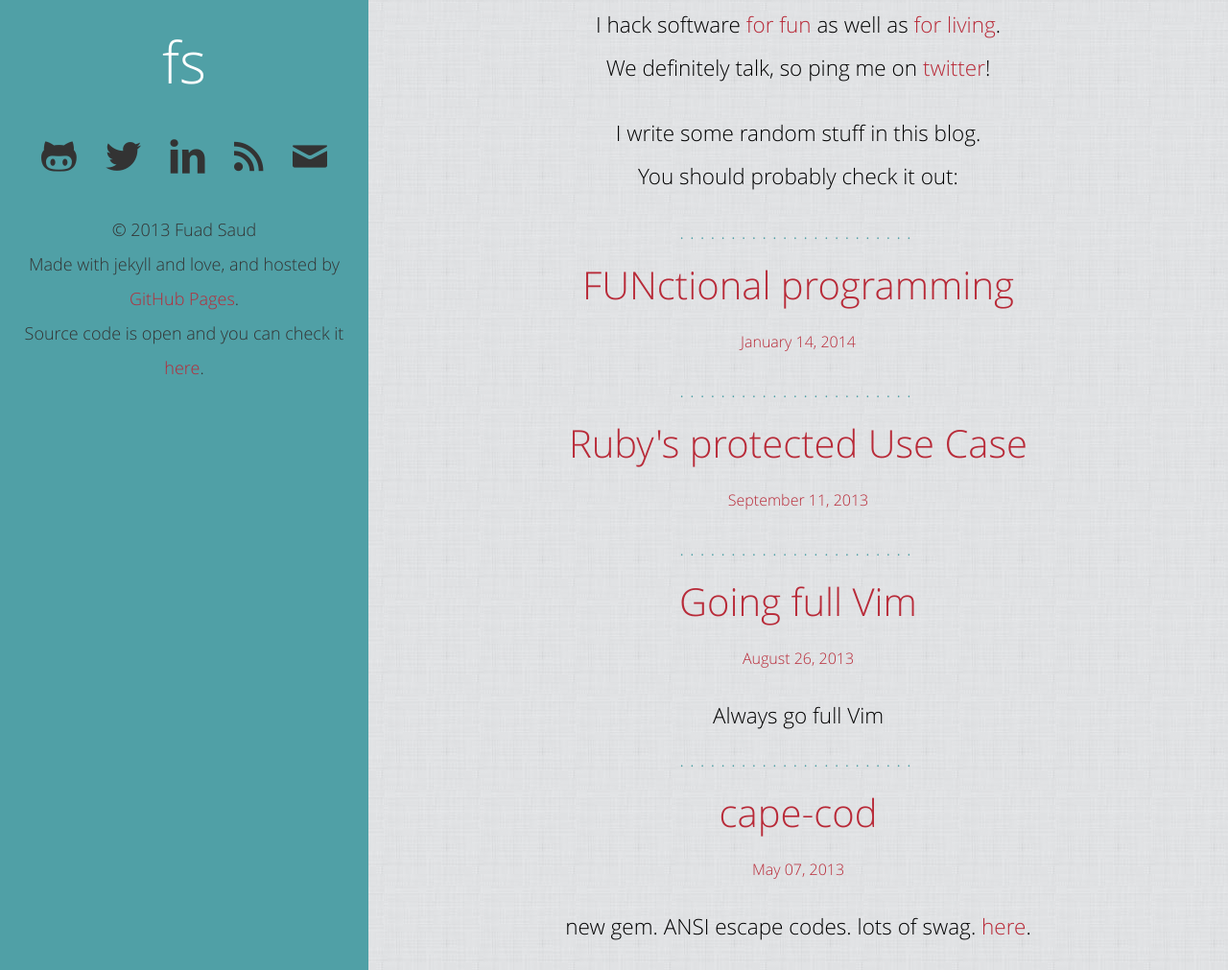
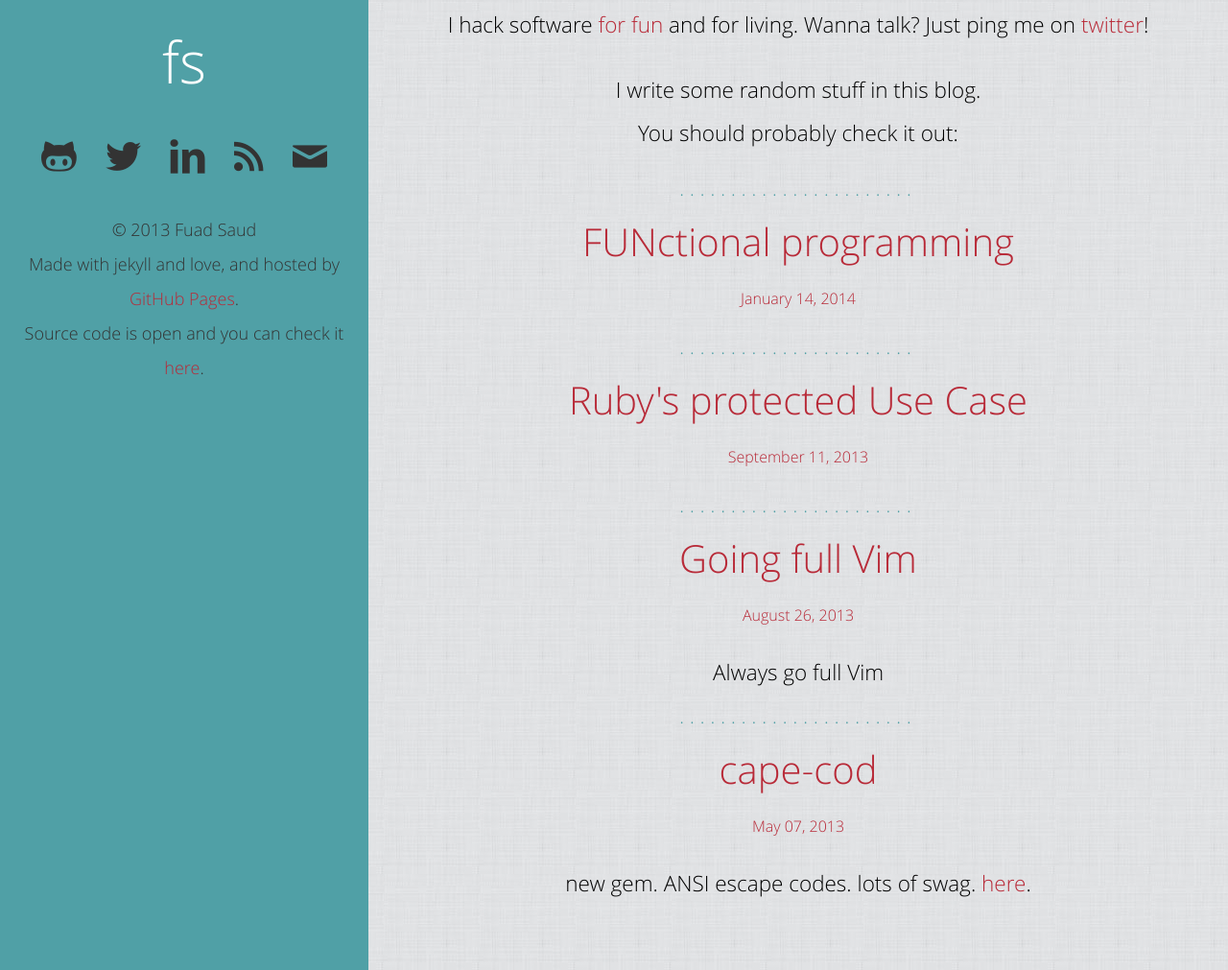
Before and after one commit to fuadsaud/fuadsaud.github.io, a Jekyll site: the page built from index.html, in a window 1280 px wide and 1188 px high, cut to the strip 177-1188 px from the top of the window. Shown: the whole strip at 96% size. Built offline with Jekyll 4.4.1, drawn with Linux system fonts in a browser that asks for light colours; Markdown is read by kramdown in place of the engine named in the settings.

Commit message:
Remove Avelã index and fix wording

```diff
--- a/index.html
+++ b/index.html
@@ -6,8 +6,8 @@ layout: default
   My name is <strong>Fuad Saud</strong> and I'm an average guy<br>
   living in the nonsensical weather of south Brazil.<br>
   I hack software <a href="//github.com/fuadsaud" target="_blank">for fun</a>
-  as well as <a href="//avela.me" target="_blank">for living</a>.<br>
-  We definitely talk, so ping me on
+  and for living.
+  Wanna talk? Just ping me on
   <a href="//twitter.com/fuadsaud" target="_blank">twitter</a>!
 </p>
 
```
